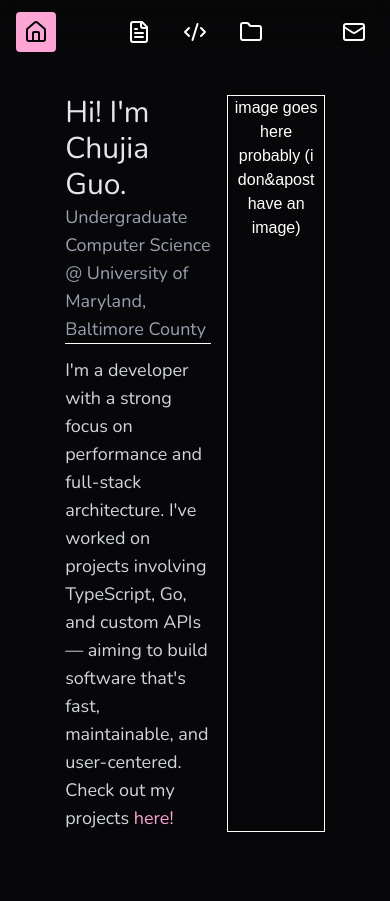
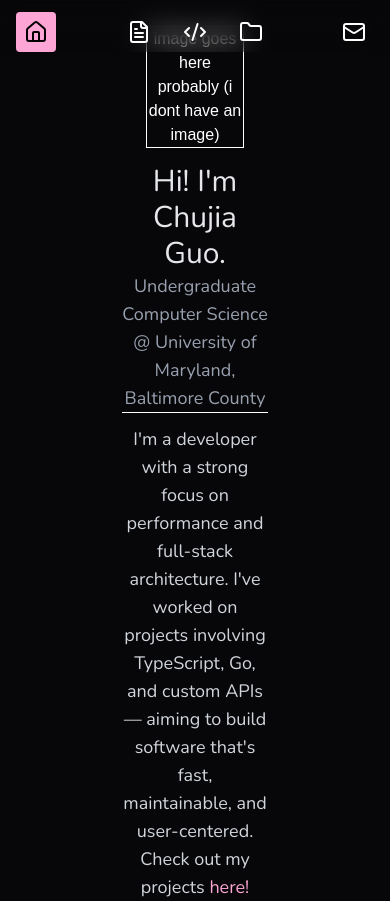
Before and after one commit to ChujiaGuo/webpage, a Next.js app: page / in a window 390 px wide. Before the commit the page ends 844 px from the top, so only its background shows below. Built offline with nearby package versions, Linux system fonts and the light colour scheme.

Commit message:
Added better mobile support for home page

```diff
--- a/src/app/page.tsx
+++ b/src/app/page.tsx
@@ -5,21 +5,21 @@ import Link from "next/link";
 export default function Home() {
     return (
         <div className="flex flex-col w-full h-full items-center justify-center">
-            <div className="flex flex-row w-3/4 justify-center gap-4">
-                <span className="w-1/2">
-                    <h1 className={`${nunito.className} text-3xl text-gray-200`}>
+            <div className="flex flex-col md:flex-row items-center md:items-left justify-center w-3/4 gap-4">
+                <span className="w-1/2 order-2 md:order-1">
+                    <h1 className={`${nunito.className} text-3xl text-gray-200 text-center md:text-left`}>
                         {strings.landing_header}
                     </h1>
-                    <h2 className={`${nunito.className} text-lg text-gray-400`}>
+                    <h2 className={`${nunito.className} text-lg text-gray-400 text-center md:text-left`}>
                         {strings.landing_description}
                     </h2>
                     <hr />
-                    <p className={`${nunito.className} pt-3 text-lg text-gray-300`}>
+                    <p className={`${nunito.className} pt-3 text-lg text-gray-300 text-center md:text-left`}>
                         {strings.landing_paragraph} <Link href='/projects' className="text-pink-300">here!</Link>
                     </p>
                 </span>
-                <p className="border w-1/3 text-center">
-                    image goes here probably (i don&apost have an image)
+                <p className="border w-1/3 text-center order-1 md:order-2">
+                    image goes here probably (i dont have an image)
                 </p>
             </div>
         </div>
```
